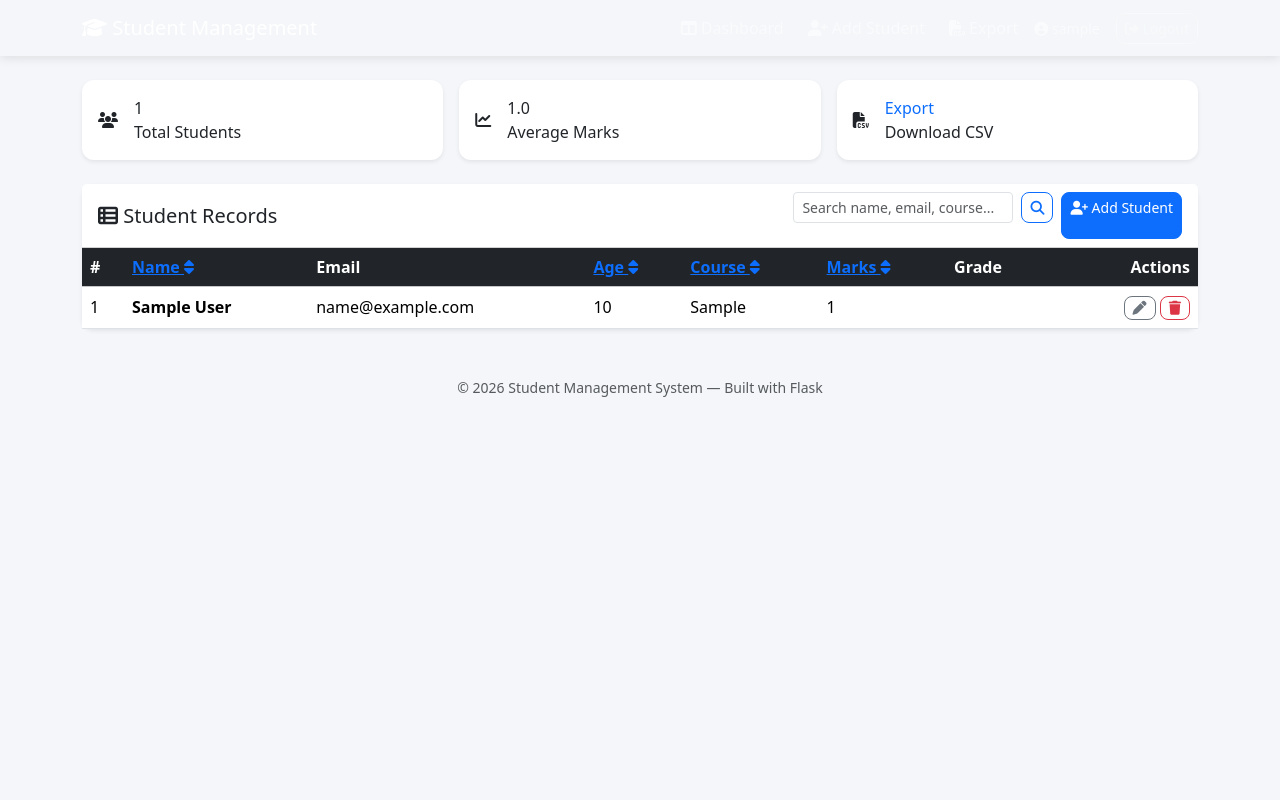
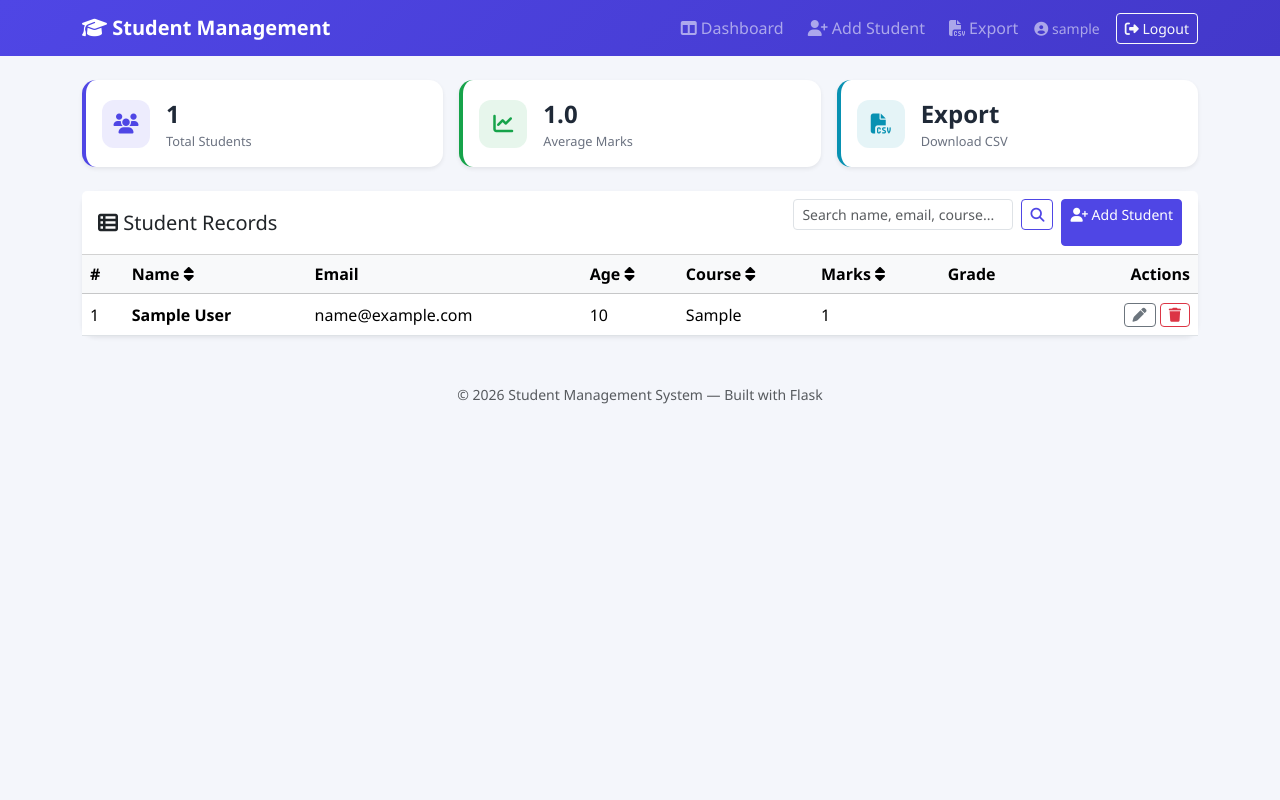
Before and after one commit to BurukalaManiReethika/student-management-system, a Flask app: page / in a window 1280 px wide. Run offline with Flask 3, Linux system fonts and the light colour scheme; the visitor is signed in with stand-in values (Sample User, id 1); tables that the repository leaves empty hold one stand-in row (values such as "Sample post").

Commit message:
Update style.css

```diff
--- a/static/css/style.css
+++ b/static/css/style.css
@@ -1,37 +1,113 @@
-body{
-    background:#f4f6f9;
+:root {
+  --primary: #4f46e5;
+  --primary-dark: #4338ca;
+  --bg: #f4f6fb;
 }
 
-.navbar{
-    box-shadow:0 2px 10px rgba(0,0,0,.1);
+body {
+  background: var(--bg);
+  font-family: 'Segoe UI', system-ui, sans-serif;
 }
 
-.card{
-    border:none;
-    border-radius:12px;
+.navbar {
+  background: linear-gradient(135deg, var(--primary), var(--primary-dark));
 }
 
-.table{
-    background:white;
+.navbar-brand {
+  font-weight: 700;
 }
 
-.table th{
-    background:#212529;
-    color:white;
+.login-card {
+  border-radius: 16px;
 }
 
-.btn{
-    border-radius:8px;
+.login-icon {
+  width: 64px;
+  height: 64px;
+  margin: 0 auto;
+  border-radius: 50%;
+  background: linear-gradient(135deg, var(--primary), var(--primary-dark));
+  color: #fff;
+  display: flex;
+  align-items: center;
+  justify-content: center;
+  font-size: 1.6rem;
 }
 
-.dashboard-card{
-    padding:20px;
-    border-radius:12px;
-    background:white;
-    box-shadow:0 2px 10px rgba(0,0,0,.1);
-    margin-bottom:20px;
+.btn-primary {
+  background: var(--primary);
+  border-color: var(--primary);
+}
+.btn-primary:hover {
+  background: var(--primary-dark);
+  border-color: var(--primary-dark);
+}
+.btn-outline-primary {
+  color: var(--primary);
+  border-color: var(--primary);
+}
+.btn-outline-primary:hover {
+  background: var(--primary);
+  border-color: var(--primary);
 }
 
-h2,h3{
-    font-weight:700;
+.stat-card {
+  border: none;
+  border-radius: 14px;
+  border-left: 4px solid var(--primary);
 }
+.stat-card-success { border-left-color: #16a34a; }
+.stat-card-info { border-left-color: #0891b2; }
+
+.stat-icon {
+  width: 48px;
+  height: 48px;
+  border-radius: 12px;
+  display: flex;
+  align-items: center;
+  justify-content: center;
+  background: rgba(79, 70, 229, 0.1);
+  color: var(--primary);
+  font-size: 1.25rem;
+}
+.stat-card-success .stat-icon { background: rgba(22,163,74,0.1); color: #16a34a; }
+.stat-card-info .stat-icon { background: rgba(8,145,178,0.1); color: #0891b2; }
+
+.stat-value {
+  font-size: 1.5rem;
+  font-weight: 700;
+  color: #1f2937;
+}
+.stat-label {
+  font-size: 0.8rem;
+  color: #6b7280;
+}
+
+.card {
+  border-radius: 14px;
+}
+
+.sort-link {
+  color: inherit;
+  text-decoration: none;
+}
+.sort-link:hover {
+  color: var(--primary);
+}
+
+.grade-badge {
+  font-size: 0.8rem;
+  padding: 0.4em 0.7em;
+  border-radius: 8px;
+}
+.grade-Aplus, .grade-A { background: #16a34a; color: #fff; }
+.grade-B { background: #0891b2; color: #fff; }
+.grade-C { background: #f59e0b; color: #fff; }
+.grade-D { background: #f97316; color: #fff; }
+.grade-F { background: #dc2626; color: #fff; }
+
+.error-code {
+  font-size: 5rem;
+  font-weight: 800;
+  color: var(--primary);
+}
```
